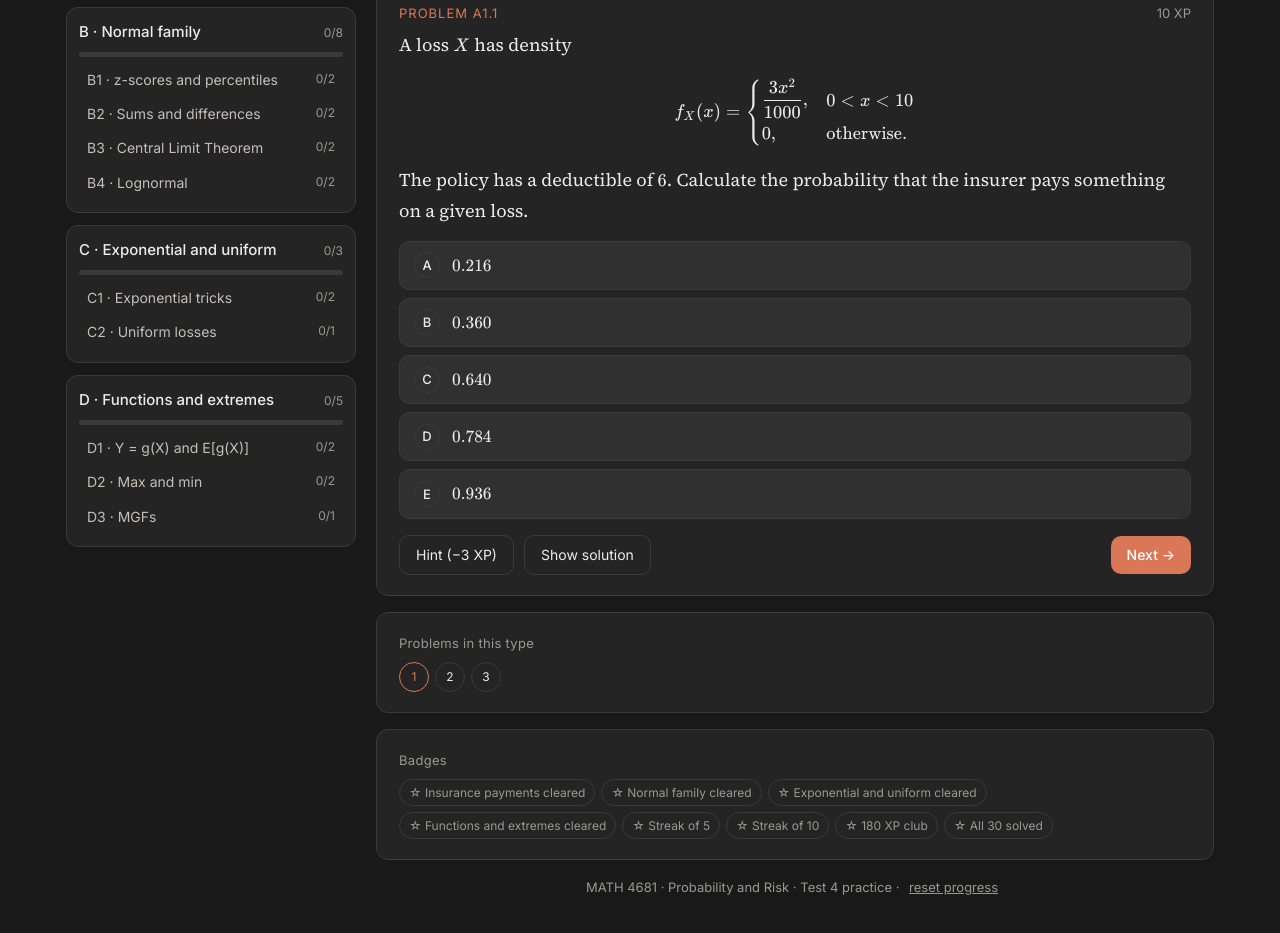
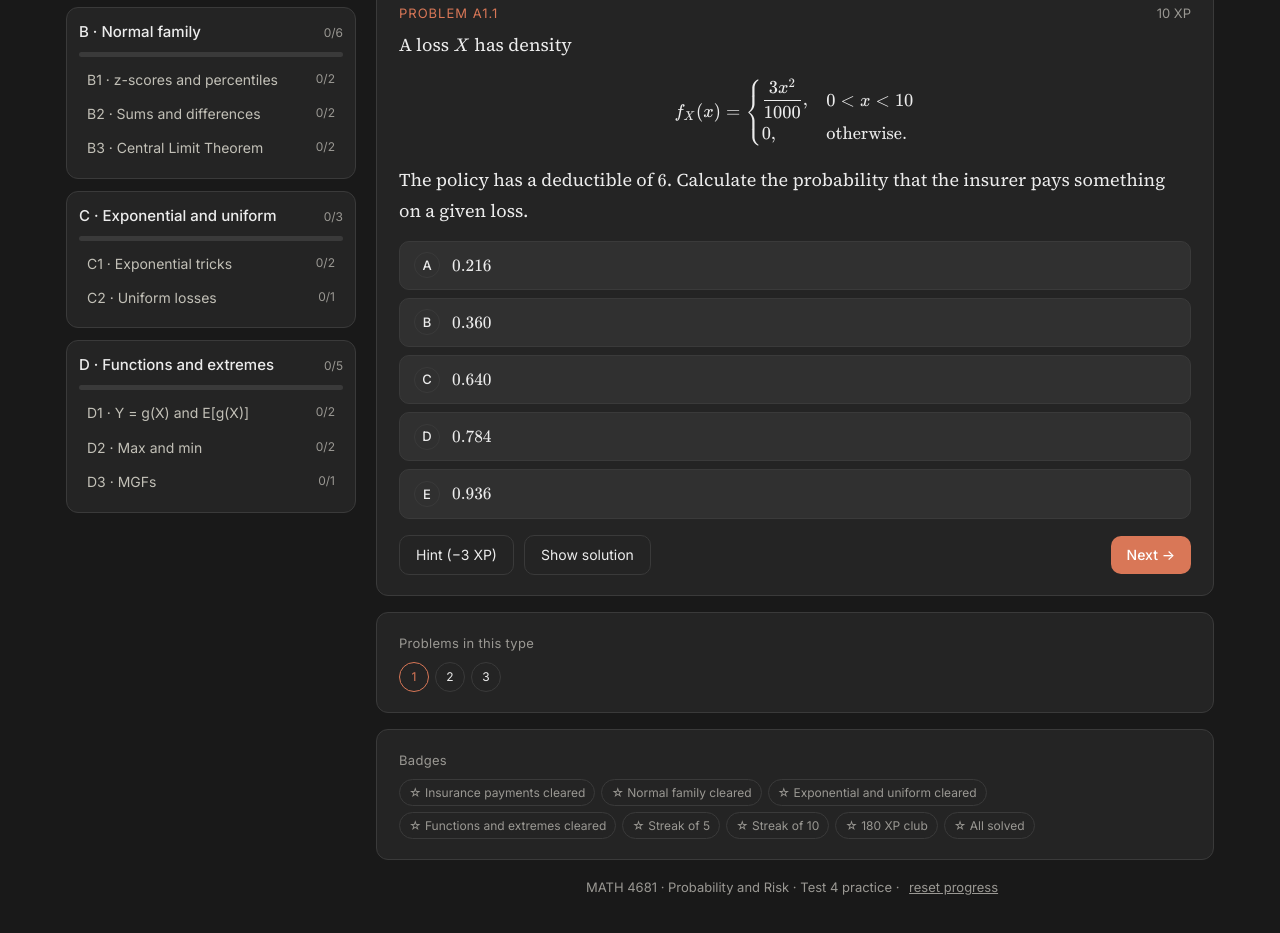
Before and after one commit to griffinw1/prob-risk-test4, a plain HTML site: page index.html in a window 1280 px wide. Shown: the part 361-1294 px from the top of the page. Drawn offline with nearby package versions, Linux system fonts and the light colour scheme.

Commit message:
Remove lognormal (not on Test 4)
Co-Authored-By: Claude Opus 5.5 <noreply@anthropic.com>

```diff
--- a/index.html
+++ b/index.html
@@ -258,19 +258,6 @@ const SECTIONS=[
   c:["0.0548","0.0808","0.1151","0.4364","0.9452"],a:0,
   h:R`SD of the average is \(500/\sqrt{100}\).`,
   s:R`$$\sigma_{\bar X}=50,\ z=\frac{80}{50}=1.6,\ \ 1-\Phi(1.6)=0.0548$$`}
- ]},
- {id:"B4",title:"Lognormal",setup:R`\(Y=e^X\) with \(X\sim N(\mu,\sigma^2)\):
- $$P(Y\le y)=\Phi\Big(\frac{\ln y-\mu}{\sigma}\Big),\qquad E[Y]=e^{\mu+\sigma^2/2}$$
- $$\operatorname{Var}(Y)=e^{2\mu+\sigma^2}\big(e^{\sigma^2}-1\big)$$`,
- probs:[
-  {q:R`Claim severity is lognormal; the normal exponent has mean \(6.8\) and standard deviation \(0.6\). Calculate the probability that a claim exceeds \(1750\).`,
-  c:["0.0838","0.1330","0.2266","0.4207","0.8670"],a:1,
-  h:R`Take \(\ln 1750\) and standardize it.`,
-  s:R`$$z=\frac{\ln 1750-6.8}{0.6}=\frac{7.467-6.8}{0.6}=1.11$$ $$1-\Phi(1.11)=0.133$$`},
-  {q:R`\(Y=e^X\) where \(X\) is normal with \(\mu=5\) and \(\sigma=0.4\). Calculate \(E[Y]\).`,
-  c:["148.4","153.3","160.8","165.1","221.4"],a:2,
-  h:R`\(E[Y]=e^{\mu+\sigma^2/2}\). Watch that \(\sigma^2=0.16\).`,
-  s:R`$$E[Y]=e^{5+0.08}=e^{5.08}=160.8$$`}
  ]}
 ]},
 {id:"C",title:"C · Exponential and uniform",types:[
@@ -348,7 +335,7 @@ function side(){const el=$("side");el.innerHTML="";SECTIONS.forEach(s=>{const id
  const d=document.createElement("div");d.className="sec";d.innerHTML=`<div class="sech"><h3>${s.title}</h3><small>${ok}/${ids.length}</small></div><div class="sbar"><i style="width:${ok/ids.length*100}%"></i></div>`;
  s.types.forEach(t=>{const n=t.probs.length,k=t.probs.filter((p,i)=>st.done[t.id+"."+(i+1)]).length;const b=document.createElement("button");b.className="type"+(t.id===st.cur?" on":"")+(k===n?" done":"");b.innerHTML=`<span>${t.id} · ${t.title}</span><em>${k===n?"✓":k+"/"+n}</em>`;b.onclick=()=>{st.cur=t.id;save();show();};d.appendChild(b);});el.appendChild(d);});}
 function badges(){const el=$("badges");el.innerHTML="";const list=SECTIONS.map(s=>{const ids=[];s.types.forEach(t=>t.probs.forEach((p,i)=>ids.push(t.id+"."+(i+1))));return[s.title.split("·")[1].trim()+" cleared",ids.every(i=>st.done[i]==="ok")];});
- list.push(["Streak of 5",st.best>=5],["Streak of 10",st.best>=10],["180 XP club",st.xp>=180],["All 30 solved",Object.values(st.done).filter(v=>v==="ok").length===ALL.length]);
+ list.push(["Streak of 5",st.best>=5],["Streak of 10",st.best>=10],["180 XP club",st.xp>=180],["All solved",Object.values(st.done).filter(v=>v==="ok").length===ALL.length]);
  list.forEach(([n,g])=>{const b=document.createElement("span");b.className="bdg"+(g?" got":"");b.textContent=(g?"★ ":"☆ ")+n;el.appendChild(b);});}
 function show(){const[s,t]=typeById(st.cur);const i=Math.min(st.idx[t.id]||0,t.probs.length-1);const p=t.probs[i];const pid=t.id+"."+(i+1);
  attempt={tries:0,hinted:false,over:!!st.done[pid]};
```
